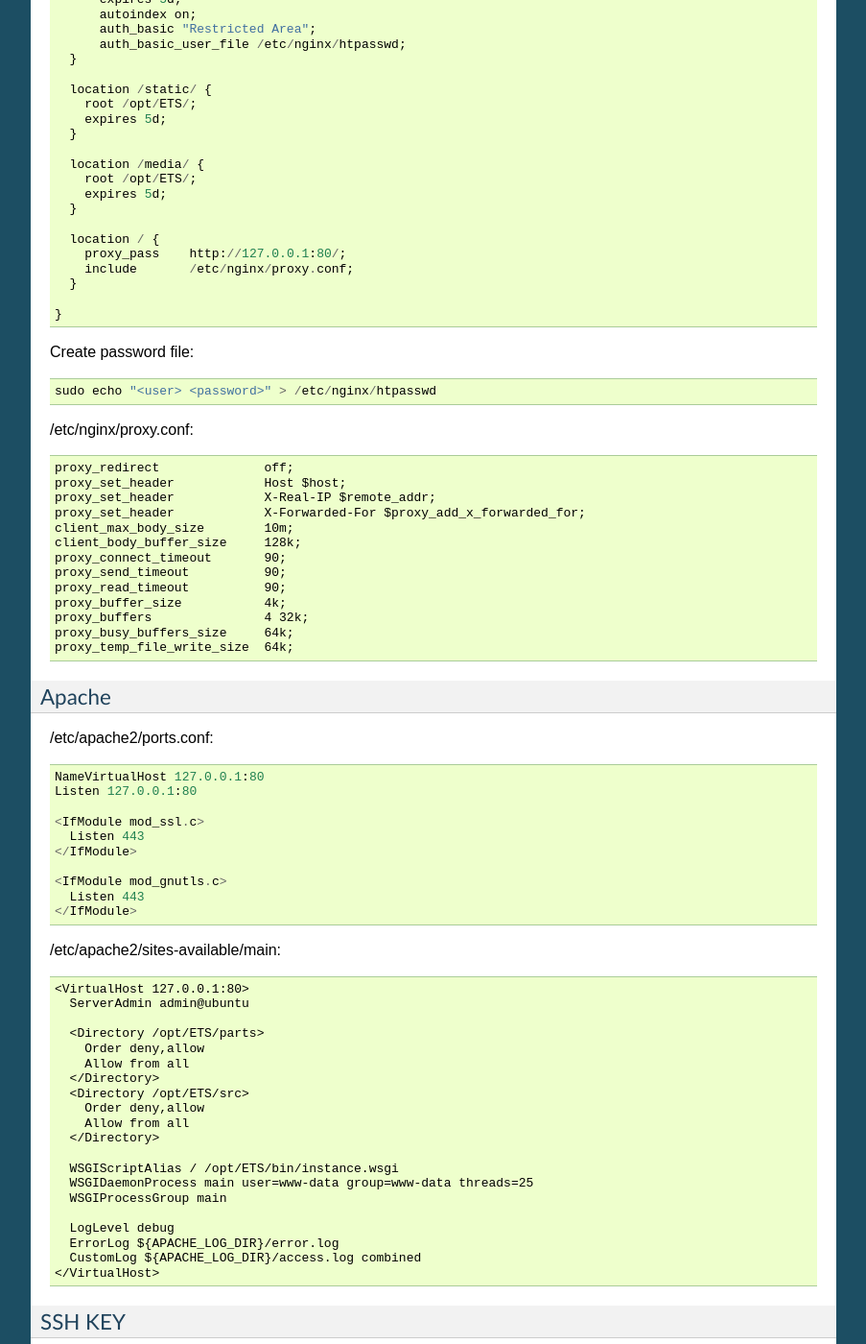
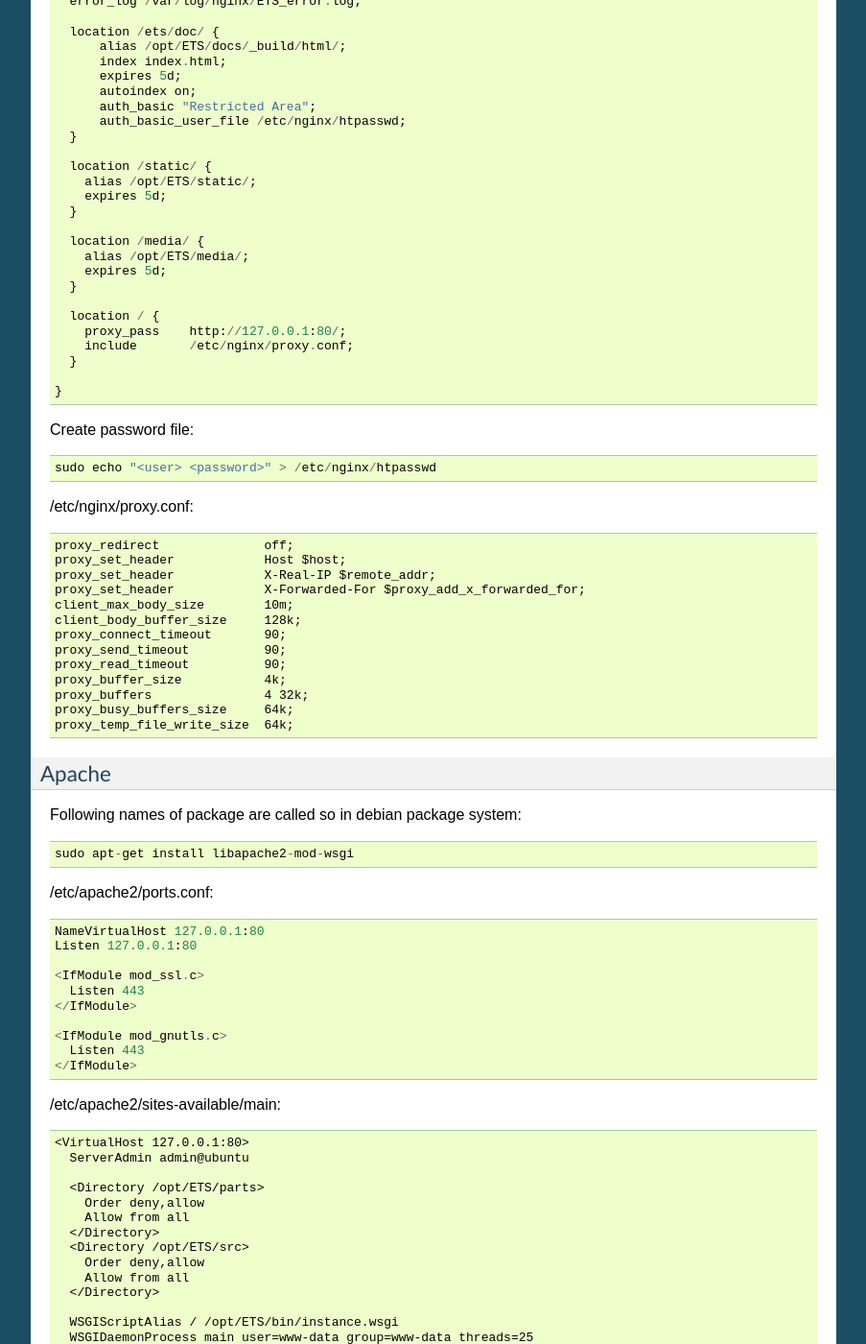
Before and after one commit to WFP-Dubai/ETS, a Sphinx documentation site: the page built from docs/install.rst, in a window 1280 px wide and 1400 px high, scrolled down 1446 px. Shown: the whole window at 96% size, without its empty margins (198-1101 px from the left). Built offline with Sphinx 7.4.7, drawn with Linux system fonts in a browser that asks for light colours; formulas are drawn with MathJax 3; some of the changed text lies outside the part shown.

Commit message:
install docs correction; removed pygraphviz dependency

```diff
--- a/docs/install.rst
+++ b/docs/install.rst
@@ -75,14 +75,18 @@
 Nginx
 -----
 
+Following names of package are called so in debian package system::
+
+  sudo apt-get install nginx
+
 /etc/nginx/sites-available/ETS::
 
   server {
     listen <REAL_IP>:80;
     server_name ubuntu;
 
-    access_log /var/log/ETS/nginx_access.log;
-    error_log /var/log/ETS/nginx_error.log;
+    access_log /var/log/nginx/ETS_access.log;
+    error_log /var/log/nginx/ETS_error.log;
 
     location /ets/doc/ {
         alias /opt/ETS/docs/_build/html/;
@@ -94,12 +98,12 @@
     }
 
     location /static/ {
-      root /opt/ETS/;
+      alias /opt/ETS/static/;
       expires 5d;
     }
 
     location /media/ {
-      root /opt/ETS/;
+      alias /opt/ETS/media/;
       expires 5d;
     }
 
@@ -134,6 +138,10 @@
 Apache
 -------------
 
+Following names of package are called so in debian package system::
+
+  sudo apt-get install libapache2-mod-wsgi
+
 /etc/apache2/ports.conf::
 
   NameVirtualHost 127.0.0.1:80
@@ -227,6 +236,12 @@
   export LD_LIBRARY_PATH=$ORACLE_HOME/lib
   export PATH=$ORACLE_HOME/bin:$PATH
   export PATH=$ORACLE_HOME/lib:$PATH
+
+
+Ubuntu 32
+~~~~~~~~~
+
+Follow instructions: http://boyombo.blogspot.com/2011/07/setting-up-cxoracle-on-ubuntu-1104.html
 
 
 Mac OS X
--- a/setup.py
+++ b/setup.py
@@ -42,7 +42,7 @@
         'pisa',
         'sorl-thumbnail', # thumbnail creation tool
         'django-concurrent-server',
-        'pygraphviz',
+        #'pygraphviz',
 ]
 
 #Extra dependencies for test purposes
```
Also changed, not shown: other parts of docs/install.rst (+2 -1 lines).
